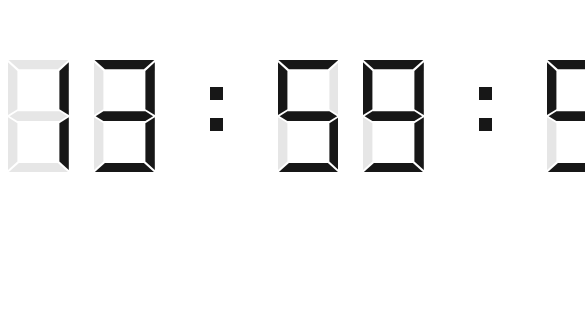
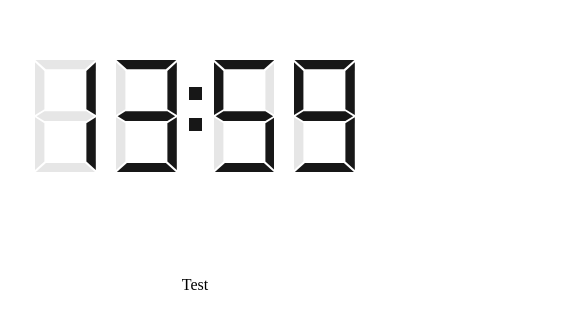
Before and after one commit to Paul-H18/JS-Timer, a website with bundled scripts: page index.html in a window 390 px wide. Shown: the part 110-438 px from the top of the page, 585 px wide, since content can reach past the window. Built offline with nearby package versions, Linux system fonts and the light colour scheme.

Commit message:
Adds responsivesness

```diff
--- a/index.html
+++ b/index.html
@@ -30,7 +30,7 @@
                 </js-timer-number>
             </div>
 
-            <js-timer-seperator></js-timer-seperator>
+            <js-timer-seperator id="js-timer-seperator-seconds"></js-timer-seperator>
 
             <div id="js-timer-seconds" class="js-timer-number-of-two">
                 <js-timer-number>
@@ -39,6 +39,10 @@
                 <js-timer-number>
                 </js-timer-number>
             </div>
+        </div>
+
+        <div class="timer">
+            Test
         </div>
 
     </div>
--- a/src/js/timer/Kernel.js
+++ b/src/js/timer/Kernel.js
@@ -41,7 +41,7 @@ export class Kernel {
             numberContainers.minutes.composer.setTo(currentTime.minutes);
             numberContainers.seconds.composer.setTo(currentTime.seconds);
 
-        }, 1000);
+        }, 250);
 
         console.log(numberContainers)
 
--- a/src/scss/number.scss
+++ b/src/scss/number.scss
@@ -1,6 +1,9 @@
 @import 'variables';
 @import 'mixins';
 
+#js-timer-seconds, #js-timer-seperator-seconds {
+    @include mobile-only(display, none, flex)
+}
 
 .js-timer-number {
     @include responsive(width, 12.5rem, 7.5rem, 5.6rem, 3rem, 3.8rem);
--- a/src/scss/numberContainer.scss
+++ b/src/scss/numberContainer.scss
@@ -2,13 +2,13 @@
 @import 'mixins';
 
 .js-number-container {
+  @include responsive(gap, 45px, 35px, 25px, 15px, 12px);
   margin-top: 170px;
 
   display: flex;
-  gap: 55px;
 }
 
 .js-timer-number-of-two {
   display: flex;
-  gap: 25px;
+  gap: 20px;
 }
--- a/src/scss/style.scss
+++ b/src/scss/style.scss
@@ -16,4 +16,13 @@
 
 body {
   background-color: white;
+  margin: 0;
 }
+
+#app-1 {
+  width: 100%;
+  display: flex;
+  flex-direction: column;
+  align-items: center;
+  gap: 100px;
+}
```
